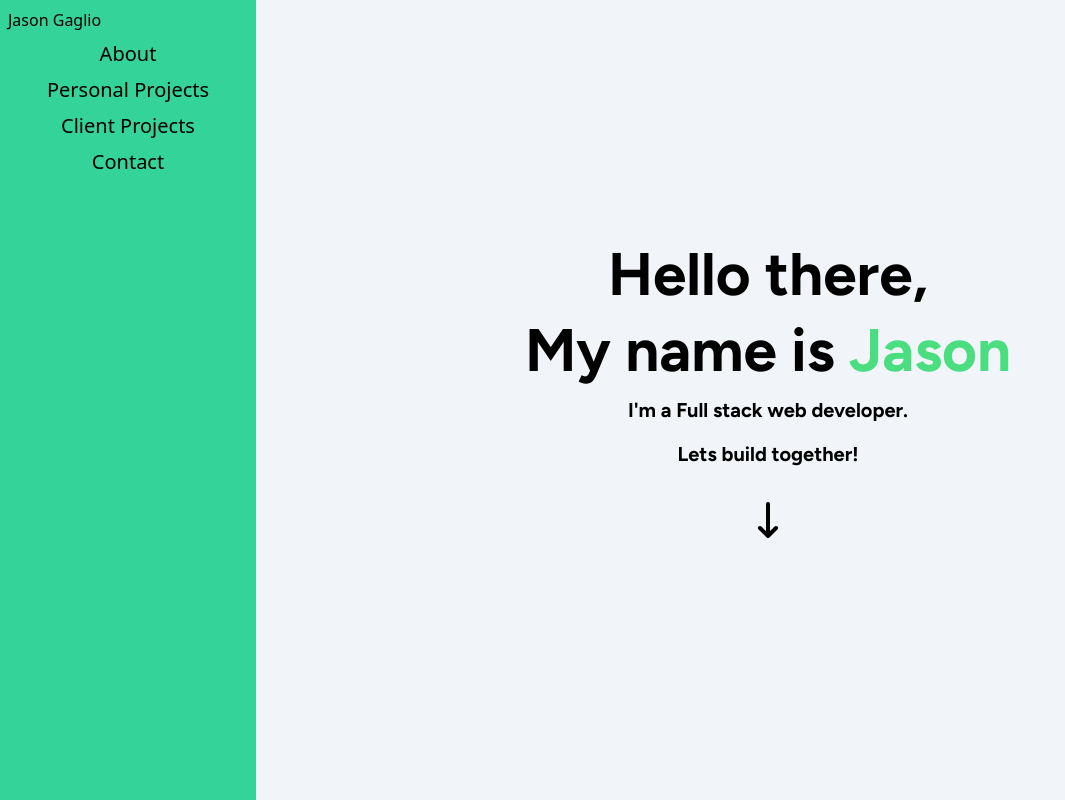
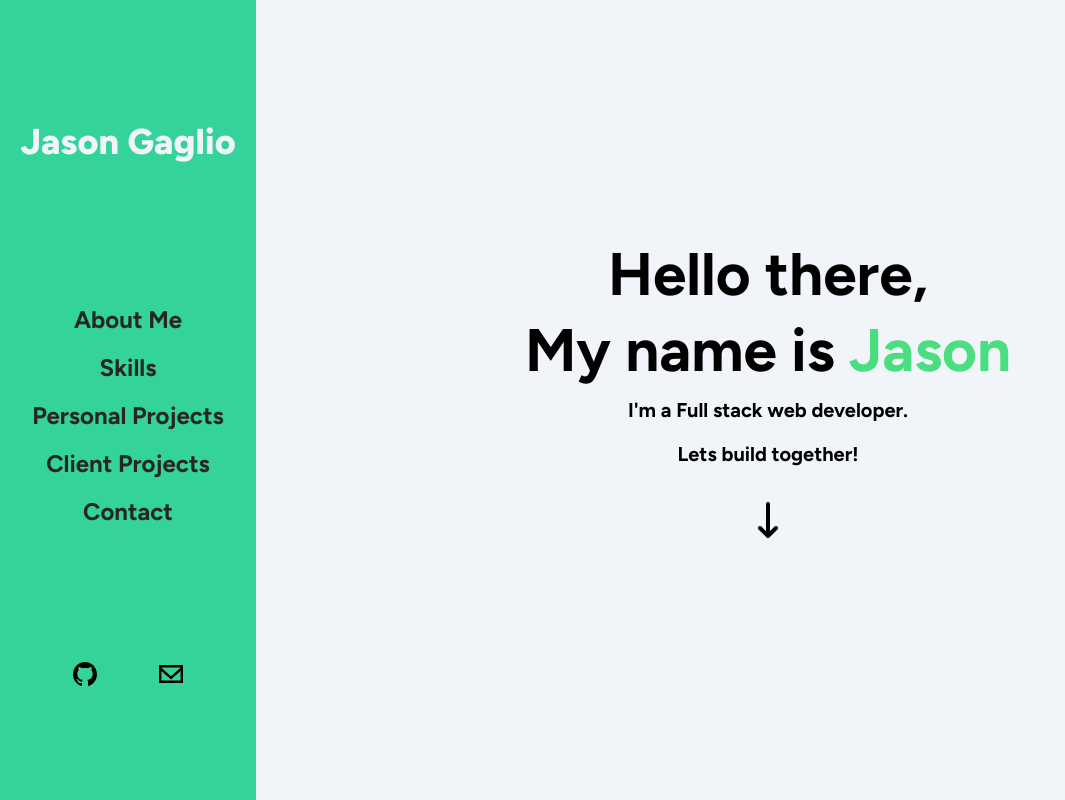
Before and after one commit to Jayrassic/Portfolio_2024, a React (Vite) app: page / in a window 1280 px wide. Shown: the whole page, without its empty margins (0-1065 px from the left). Built offline with nearby package versions, Linux system fonts and the light colour scheme.

Commit message:
Changed fonts

```diff
--- a/src/App.jsx
+++ b/src/App.jsx
@@ -4,6 +4,8 @@ import AboutMe from "./views/AboutMe";
 import PersonalProjects from "./views/PersonalProjects";
 import ClientProjects from "./views/ClientProjects";
 import Contact from "./views/Contact";
+import githubSVG from "./assets/SVG/github.svg";
+import emailSVG from "./assets/SVG/email.svg";
 
 function App() {
   function scrollHandler(e) {
@@ -18,38 +20,62 @@ function App() {
 
   return (
     <div className="grid grid-cols-10 bg-slate-100">
-      <nav className="sticky top-1 col-span-2 h-screen self-start bg-emerald-400">
-        <h1 className="m-1 p-1" onClick={(e) => scrollHandler(e)}>
+      <nav className="font-figtree sticky col-span-2 flex h-screen flex-col justify-evenly self-start bg-emerald-400 p-3 text-center">
+        <h1
+          className="m-1 p-1 text-4xl font-extrabold text-slate-100"
+          onClick={(e) => scrollHandler(e)}
+        >
           <a href="#home">Jason Gaglio</a>
         </h1>
         <motion.ul
-          className="flex flex-col gap-2 text-center"
+          className="my-8 flex flex-col items-center gap-4 text-center font-bold text-neutral-800"
           onClick={(e) => scrollHandler(e)}
         >
-          <li>
-            <a className="text-xl" href="#about">
-              About
+          <motion.li className="w-fit" whileHover={{ x: 4, scale: 1.2 }}>
+            <a className="text-2xl" href="#about">
+              About Me
             </a>
-          </li>
-          <li>
-            <a className="text-xl" href="#personal">
+          </motion.li>
+          <motion.li className="w-fit" whileHover={{ x: 4, scale: 1.2 }}>
+            <a className="text-2xl" href="#">
+              Skills
+            </a>
+          </motion.li>
+          <motion.li className="w-fit" whileHover={{ x: 4, scale: 1.2 }}>
+            <a className="text-2xl" href="#personal">
               Personal Projects
             </a>
-          </li>
-          <li>
-            <a className="text-xl" href="#client">
+          </motion.li>
+          <motion.li className="w-fit" whileHover={{ x: 4, scale: 1.2 }}>
+            <a className="text-2xl" href="#client">
               Client Projects
             </a>
-          </li>
-          <li>
-            <a className="text-xl" href="#contact">
+          </motion.li>
+          <motion.li className="w-fit" whileHover={{ x: 4, scale: 1.12 }}>
+            <a className="text-2xl" href="#contact">
               Contact
             </a>
-          </li>
+          </motion.li>
         </motion.ul>
+        <div className="flex justify-evenly">
+          <a href="#">
+            <motion.img
+              whileHover={{ x: 4, scale: 1.12 }}
+              src={githubSVG}
+              alt="github logo"
+            />
+          </a>
+          <a href="#">
+            <motion.img
+              whileHover={{ x: 4, scale: 1.12 }}
+              src={emailSVG}
+              alt="mail envelop"
+            />
+          </a>
+        </div>
       </nav>
 
-      <div className="col-span-8 max-h-screen  snap-y snap-mandatory scroll-py-0 overflow-x-hidden overflow-y-scroll">
+      <div className="font-figtree col-span-8 max-h-screen snap-y snap-mandatory scroll-py-0 overflow-x-hidden overflow-y-scroll">
         <div id="home" className="min-h-screen snap-start snap-always">
           <Home />
         </div>
--- a/src/components/ProjectCard.jsx
+++ b/src/components/ProjectCard.jsx
@@ -11,8 +11,8 @@ const ProjectCard = ({
   githubLink,
 }) => {
   return (
-    <div className="flex h-96 w-96 flex-col items-center justify-center rounded-lg bg-gray-300 p-4 text-center font-mono shadow-xl">
-      <h3 className="px-4 pb-4 font-serif text-xl font-bold">{title}</h3>
+    <div className="font-figtree flex h-96 w-96 flex-col items-center justify-center rounded-lg bg-gray-300 p-4 text-center shadow-xl">
+      <h3 className="px-4 pb-4 text-xl font-bold">{title}</h3>
       <a href={siteLink}>
         <img
           className="max-w-80 rounded-md shadow-lg"
--- a/src/views/AboutMe.jsx
+++ b/src/views/AboutMe.jsx
@@ -25,13 +25,13 @@ const AboutMe = () => {
       className="no-scrollbar max-h-screen min-h-screen snap-start overflow-x-hidden overflow-y-scroll p-8"
     >
       <motion.div variants={childFromRightVariant}>
-        <h2 className="rounded-md border-2 border-solid border-black p-2 text-center font-serif text-4xl">
+        <h2 className="rounded-md border-2 border-solid border-black p-2 text-center text-4xl font-bold">
           About me
         </h2>
       </motion.div>
 
       <motion.div
-        className="mx-12 mt-8 font-mono text-base"
+        className="font-lg mx-12 mt-8 text-lg"
         variants={childFromLeftVariant}
       >
         <p className="py-2 ">
--- a/src/views/ClientProjects.jsx
+++ b/src/views/ClientProjects.jsx
@@ -27,7 +27,7 @@ const ClientProjects = () => {
       className="no-scrollbar flex max-h-screen min-h-screen snap-start flex-col overflow-x-hidden overflow-y-scroll p-8"
     >
       <motion.div variants={childFromRightVariant}>
-        <h2 className="mb-8 rounded-md border-2 border-solid border-black p-2 text-center font-serif text-4xl">
+        <h2 className="mb-8 rounded-md border-2 border-solid border-black p-2 text-center text-4xl font-bold ">
           Client Projects
         </h2>
       </motion.div>
--- a/src/views/Contact.jsx
+++ b/src/views/Contact.jsx
@@ -27,15 +27,15 @@ const Contact = () => {
       className="no-scrollbar flex max-h-screen min-h-screen snap-start flex-col overflow-x-hidden overflow-y-scroll p-8"
     >
       <motion.div variants={childFromRightVariant}>
-        <h2 className="mb-8 rounded-md border-2 border-solid border-black p-2 text-center font-serif text-4xl">
+        <h2 className="mb-8 rounded-md border-2 border-solid border-black p-2 text-center text-4xl font-bold">
           Contact
         </h2>
       </motion.div>
       <motion.div
         variants={childFromLeftVariant}
-        className="m-auto flex flex-col items-center gap-12 font-mono"
+        className="m-auto flex flex-col items-center gap-12"
       >
-        <h3 className="text-xl">Looking for a Full-Stack web developer?</h3>
+        <h3 className="text-3xl">Looking for a Full-Stack web developer?</h3>
         <div>
           <MotionButton text="Email Me" svg={emailSVG} />
         </div>
--- a/src/views/PersonalProjects.jsx
+++ b/src/views/PersonalProjects.jsx
@@ -29,7 +29,7 @@ const PersonalProjects = () => {
       className="no-scrollbar flex max-h-screen min-h-screen snap-start flex-col overflow-x-hidden overflow-y-scroll p-8"
     >
       <motion.div variants={childFromRightVariant}>
-        <h2 className="mb-8 rounded-md border-2 border-solid border-black p-2 text-center font-serif text-4xl">
+        <h2 className="mb-8 rounded-md border-2 border-solid border-black p-2 text-center text-4xl font-bold">
           Personal Projects
         </h2>
       </motion.div>
```
